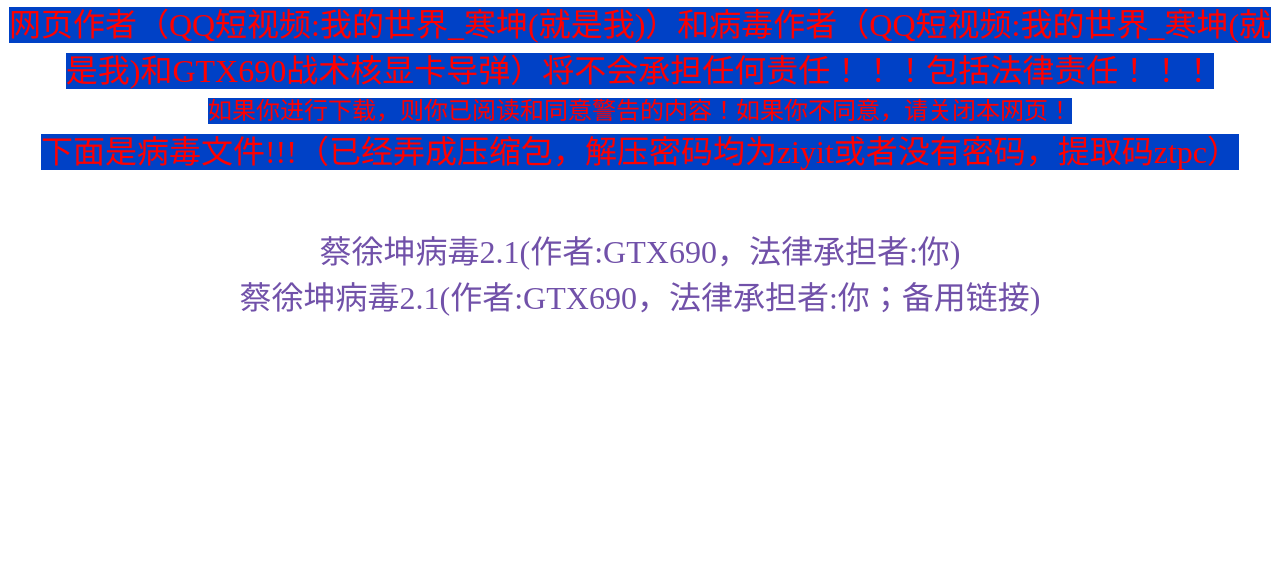
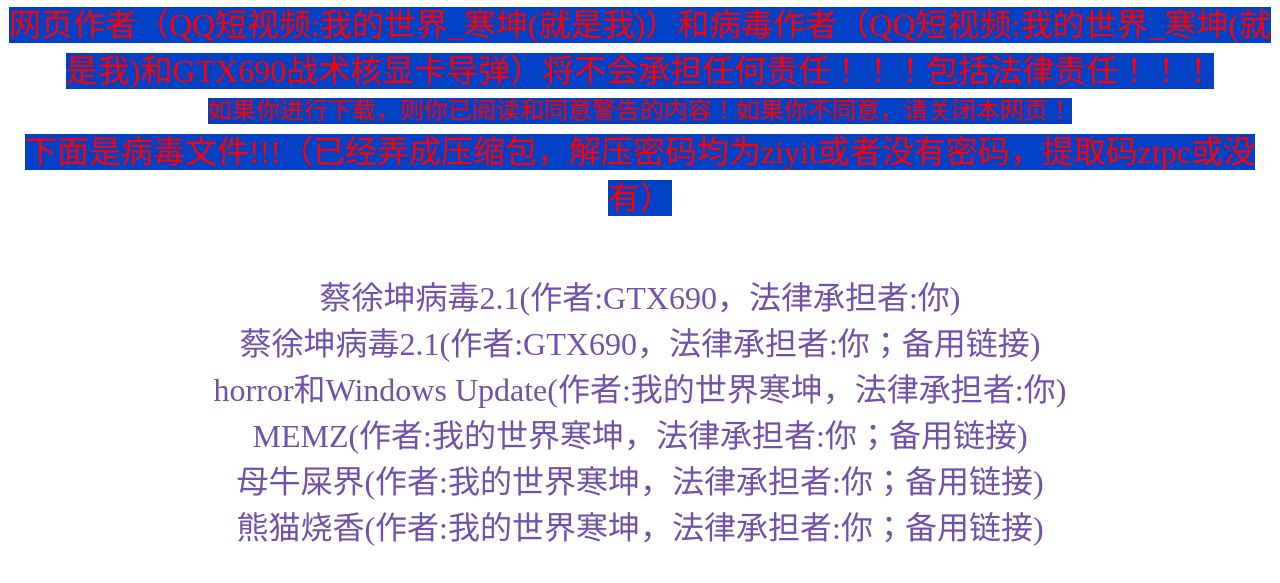
Before and after one commit to ziyit-Hacker/tas, a plain HTML site: page move/mod.html in a window 1280 px wide. Shown: the part 409-992 px from the top of the page. Drawn offline with Linux system fonts and the light colour scheme.

Commit message:
Add files via upload

```diff
--- a/move/mod.html
+++ b/move/mod.html
@@ -82,13 +82,17 @@
                     <center><font size="5" color="#FF0000" class="bod">警告：这个页面下载的文件将会威胁你的计算机安全，这些病毒只作为学习研究和娱乐观赏所用，严禁用于恶意破坏，运行这些病毒造成的一切后果由运行者承担！严禁未经作者本人同意擅自传播这些病毒样本，造成后果也同样由传播者承担！</font></center>
                     <center><font size="6" color="#FF0000" class="bod">网页作者（QQ短视频:我的世界_寒坤(就是我)）和病毒作者（QQ短视频:我的世界_寒坤(就是我)和GTX690战术核显卡导弹）将不会承担任何责任！！！包括法律责任！！！</font></center>
                     <center><font size="5" color="#FF0000" class="bod">如果你进行下载，则你已阅读和同意警告的内容！如果你不同意，请关闭本网页！</font></center>
-                    <center><font size="6" color="#FF0000" class="bod">下面是病毒文件!!!（已经弄成压缩包，解压密码均为ziyit或者没有密码，提取码ztpc）</font></center>
+                    <center><font size="6" color="#FF0000" class="bod">下面是病毒文件!!!（已经弄成压缩包，解压密码均为ziyit或者没有密码，提取码ztpc或没有）</font></center>
                     <script>alert("警告！此页面下载的是病毒，请仔细阅读警告文本！ ")</script>
                     <br>
                     <br>
                     <br>
-                    <center><font size="6" color="#FF0000"><a href="https://www.123912.com/s/C4A7Td-Itfg3">蔡徐坤病毒2.1(作者:GTX690，法律承担者:你)</a></font></center>
+                    <center><font size="6" color="#FF0000"><a href="https://www.123912.com/s/C4A7Td-Itfg3提取码:ztpc">蔡徐坤病毒2.1(作者:GTX690，法律承担者:你)</a></font></center>
                     <center><font size="6" color="#FF0000"><a href="https://www.123865.com/s/C4A7Td-Itfg3提取码:ztpc">蔡徐坤病毒2.1(作者:GTX690，法律承担者:你；备用链接)</a></font></center>
+                    <center><font size="6" color="#FF0000"><a href="https://wwcy.lanzouq.com/ilvH72tykjte">horror和Windows Update(作者:我的世界寒坤，法律承担者:你)</a></font></center>
+                    <center><font size="6" color="#FF0000"><a href="https://wwcy.lanzouq.com/iMgwZ2tykjuf">MEMZ(作者:我的世界寒坤，法律承担者:你；备用链接)</a></font></center>
+                    <center><font size="6" color="#FF0000"><a href="https://wwcy.lanzouq.com/iEczl2tyknba">母牛屎界(作者:我的世界寒坤，法律承担者:你；备用链接)</a></font></center>
+                    <center><font size="6" color="#FF0000"><a href="https://wwcy.lanzouq.com/iqp2t2tykndc">熊猫烧香(作者:我的世界寒坤，法律承担者:你；备用链接)</a></font></center>
                     <br>
                     <br><br><br><br><br><br><br><br><br><br><br><br><br><br><br><br>
                 </div>
```
